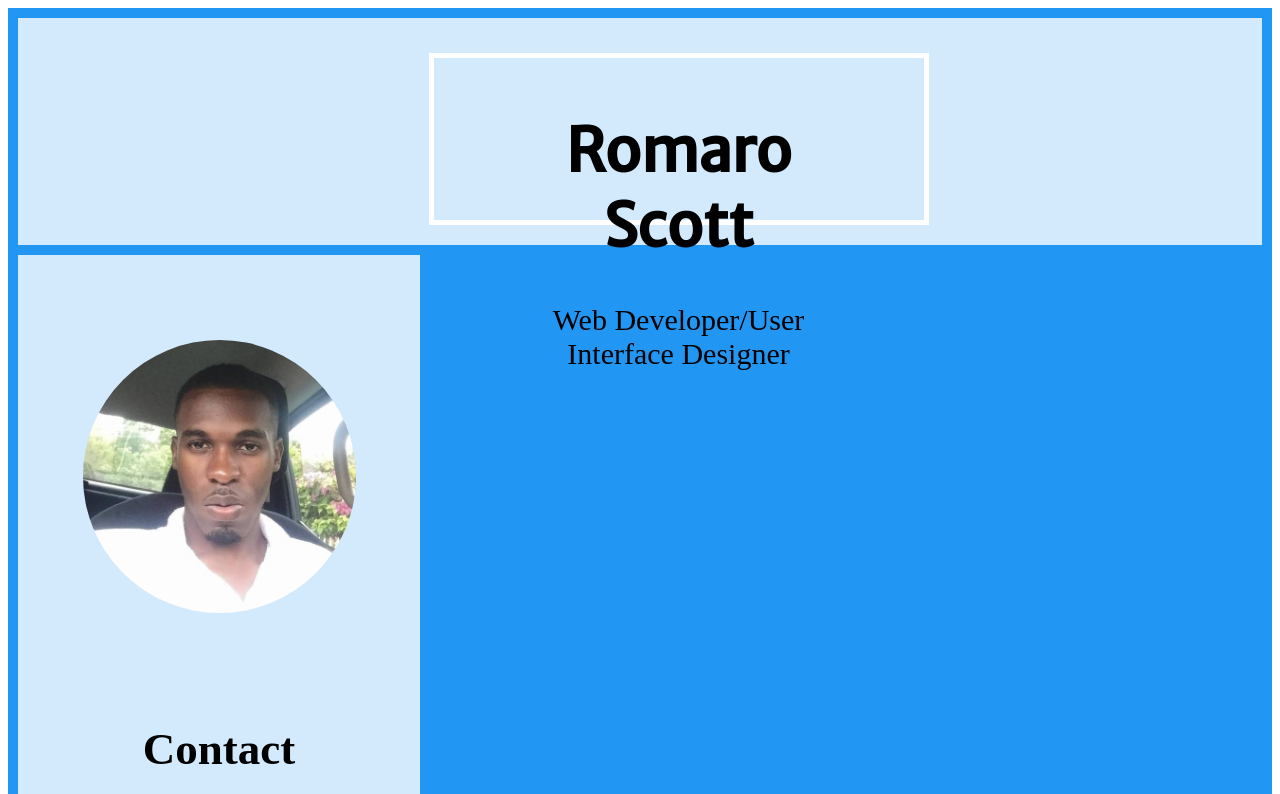
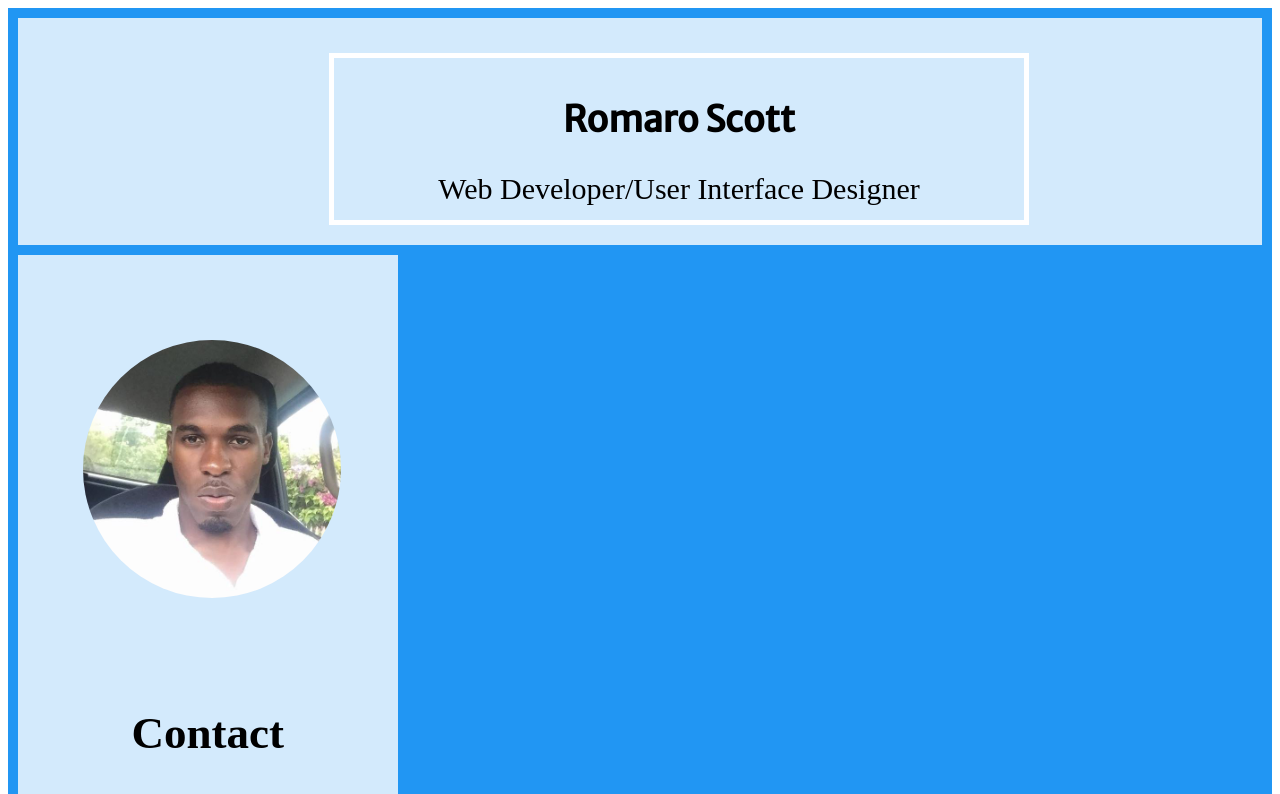
Before and after one commit to mrrtscott/info2180-project1, a plain HTML site: page index.html in a window 1280 px wide. Shown: the top 794 px of the page. Drawn offline with Linux system fonts and the light colour scheme.

Commit message:
adjustment made to header

```diff
--- a/style.css
+++ b/style.css
@@ -11,10 +11,10 @@ div#top-div {
 
 div#top-inner {
     box-sizing: border-box;
-    width: 500px;
+    width: 700px;
     height: 172px;
     border: 5px solid white;
-    margin-left: 33%;
+    margin-left: 25%;
     margin-top: 15px;
     padding-top: 15px;
     padding-right: 100px;
@@ -24,6 +24,7 @@ div#top-inner {
 
 h1 {
     font-family: 'Merriweather Sans', sans-serif;
+    font-size: 36px !important
 }
 
 .left_column {
```
